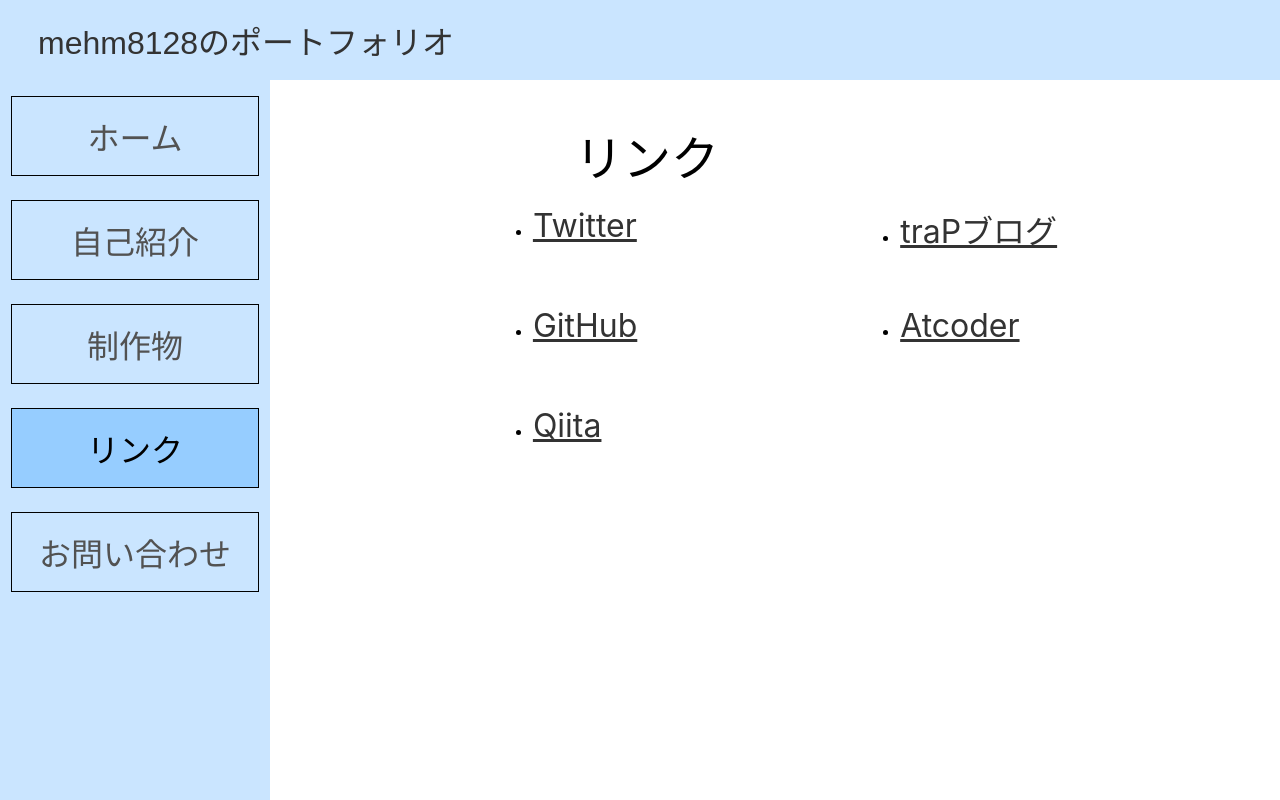
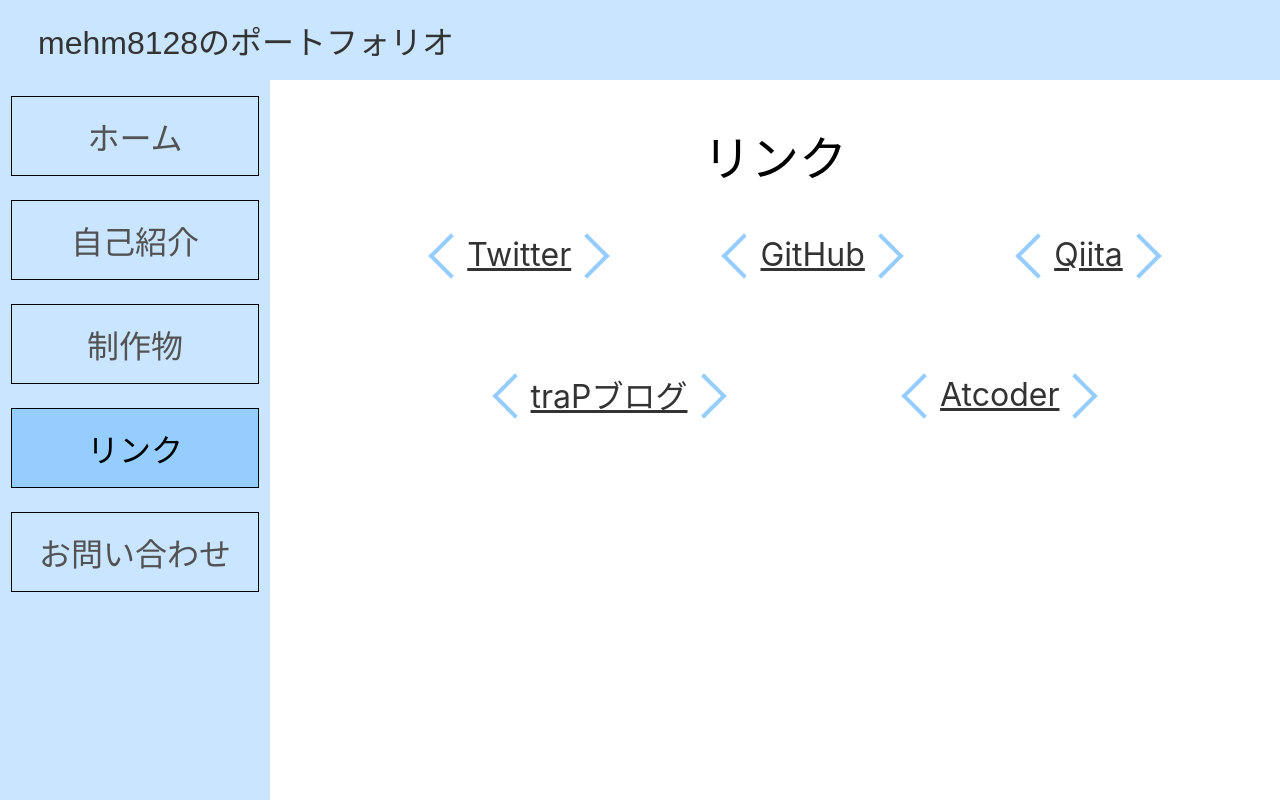
Before and after one commit to mehm8128/portfolio, a React (Create React App) app: page /links in a window 1280 px wide. Built offline with nearby package versions, Linux system fonts and the light colour scheme.

Commit message:
デザイン改良

```diff
--- a/src/pages/Contact.module.css
+++ b/src/pages/Contact.module.css
@@ -4,17 +4,17 @@
   margin-top: 80px;
 }
 .header {
-  display: flex;
+  display: block;
   margin-top: 40px;
-  width: 400px;
-  margin-right: auto;
-  margin-left: auto;
+  width: 100%;
+  text-align: center;
 }
 .title {
   font-size: 48px;
   color: #333333;
 }
 .text {
+  font-size: 20px;
   margin-top: 32px;
   text-align: center;
   color: #333333;
--- a/src/pages/Home.module.css
+++ b/src/pages/Home.module.css
@@ -5,11 +5,10 @@
 }
 .header {
   display: flex;
+  margin-top: 40px;
+  width: 100%;
+  justify-content: center;
   align-items: center;
-  margin-top: 40px;
-  width: 400px;
-  margin-right: auto;
-  margin-left: auto;
 }
 .iconImage {
   width: 100px;
@@ -22,6 +21,7 @@
   color: #333333;
 }
 .text {
+  font-size: 20px;
   margin-top: 24px;
   width: 60%;
   margin-right: auto;
--- a/src/pages/Introduction.module.css
+++ b/src/pages/Introduction.module.css
@@ -4,20 +4,23 @@
   margin-top: 80px;
 }
 .header {
-  display: flex;
+  display: block;
   margin-top: 40px;
-  width: 400px;
-  margin-right: auto;
-  margin-left: auto;
+  width: 100%;
+  text-align: center;
 }
 .title {
   font-size: 48px;
   color: #333333;
 }
 .text {
+  font-size: 20px;
   margin-top: 24px;
   width: 70%;
   margin-right: auto;
   margin-left: auto;
   color: #333333;
 }
+.text > h1 {
+  font-size: 28px;
+}
--- a/src/pages/Introduction.tsx
+++ b/src/pages/Introduction.tsx
@@ -8,8 +8,7 @@
       </div>
       <br />
       <div className={styles.text}>
-        2021年
-        <br />
+        <h1>2021年</h1>
         4月 東京工業大学工学院に入学。
         <br />
         5月 東京工業大学デジタル創作同好会traPに入部、本格的にAtcoderを始める。
@@ -20,7 +19,7 @@
         <br />
         12月 traPの部内ハッカソン（ピクシブ協賛）で場所法援助Webアプリ「Palamo」制作のフロントエンドを担当。
         <br />
-        2022年
+        <h1>2022年</h1>
         <br />
       </div>
     </div>
--- a/src/pages/Links.module.css
+++ b/src/pages/Links.module.css
@@ -4,33 +4,52 @@
   margin-top: 80px;
 }
 .header {
-  display: flex;
+  display: block;
   margin-top: 40px;
-  width: 400px;
-  margin-right: auto;
-  margin-left: auto;
+  width: 100%;
+  text-align: center;
 }
 .title {
   font-size: 48px;
 }
 .ul {
+  display: flex;
+  list-style: none;
+  justify-content: space-evenly;
+  margin-bottom: 40px;
+}
+.ul:last-child {
+  margin-bottom: 0px;
 }
 .li {
+  display: flex;
   height: 100px;
+  justify-content: center;
+  align-items: center;
 }
 .itemList {
-  display: flex;
-  justify-content: space-evenly;
 }
 .itemContent {
+  margin-bottom: 4px;
 }
 .link {
   font-size: 32px;
   color: #333333;
 }
-.contactButton {
-  font-size: 32px;
-  border: none;
-  cursor: pointer;
-  background-color: transparent;
+.arrow1 {
+  display: block;
+  width: 28px;
+  height: 28px;
+  border-top: solid 4px #96cdff;
+  border-right: solid 4px #96cdff;
+  transform: rotate(-135deg);
 }
+
+.arrow2 {
+  display: block;
+  width: 28px;
+  height: 28px;
+  border-top: solid 4px #96cdff;
+  border-right: solid 4px #96cdff;
+  transform: rotate(45deg);
+}
--- a/src/pages/Links.tsx
+++ b/src/pages/Links.tsx
@@ -12,20 +12,24 @@
   ]
   const listItems1 = linkList.slice(0, Math.ceil(linkList.length / 2)).map((item, index) => (
     <li key={index} className={styles.li}>
+      <div className={styles.arrow1}></div>
       <span className={styles.itemContent}>
         <a href={item.link} className={styles.link}>
           {item.name}
         </a>
       </span>
+      <div className={styles.arrow2}></div>
     </li>
   ))
   const listItems2 = linkList.slice(Math.ceil(linkList.length / 2)).map((item, index) => (
     <li key={index} className={styles.li}>
+      <div className={styles.arrow1}></div>
       <span className={styles.itemContent}>
         <a href={item.link} className={styles.link}>
           {item.name}
         </a>
       </span>
+      <div className={styles.arrow2}></div>
     </li>
   ))
   return (
--- a/src/pages/Productions.module.css
+++ b/src/pages/Productions.module.css
@@ -4,11 +4,10 @@
   margin-top: 80px;
 }
 .header {
-  display: flex;
+  display: block;
   margin-top: 40px;
-  width: 400px;
-  margin-right: auto;
-  margin-left: auto;
+  width: 100%;
+  text-align: center;
 }
 .title {
   font-size: 48px;
@@ -30,3 +29,6 @@
 }
 .itemContent {
 }
+.content {
+  font-size: 16px;
+}
--- a/src/pages/Productions.tsx
+++ b/src/pages/Productions.tsx
@@ -35,11 +35,13 @@
           </h1>
           <div className={styles.itemContent}>
             <div className={styles.description}>
+              <span className={styles.content}>
                 Qiitaの
                 <a href="https://qiita.com/HawkClaws/items/599d7666f55e79ef7f56" className={styles.link}>
                   この記事
                 </a>
                 を見てクライアントを作った。Reactで作った。
+              </span>
             </div>
           </div>
         </li>
@@ -51,7 +53,9 @@
           </h1>
           <div className={styles.itemContent}>
             <div className={styles.description}>
+              <span className={styles.content}>
                 traPの2021冬ハッカソン(ピクシブ協賛)で作った場所法援助アプリ。クライアントを担当した。クライアントはReact+TypeScript、サーバーはgolangで作られている。
+              </span>
             </div>
           </div>
         </li>
@@ -64,7 +68,9 @@
           </h1>
           <div className={styles.itemContent}>
             <div className={styles.description}>
+              <span className={styles.content}>
                 クリスマス前に作ったクリスマスツリー飾りつけWebアプリ。Reactで作った。
+              </span>
             </div>
           </div>
         </li>
@@ -76,7 +82,9 @@
           </h1>
           <div className={styles.itemContent}>
             <div className={styles.description}>
+              <span className={styles.content}>
                 golangで書いたサーバーをherokuでデプロイし、Reactで適当にクライアントを作って名前と本文を投稿できるようにした。RDBMSにはPostgreSQLを使っている。
+              </span>
             </div>
           </div>
         </li>
```
Lines whose indentation alone changed are shown as unchanged.
